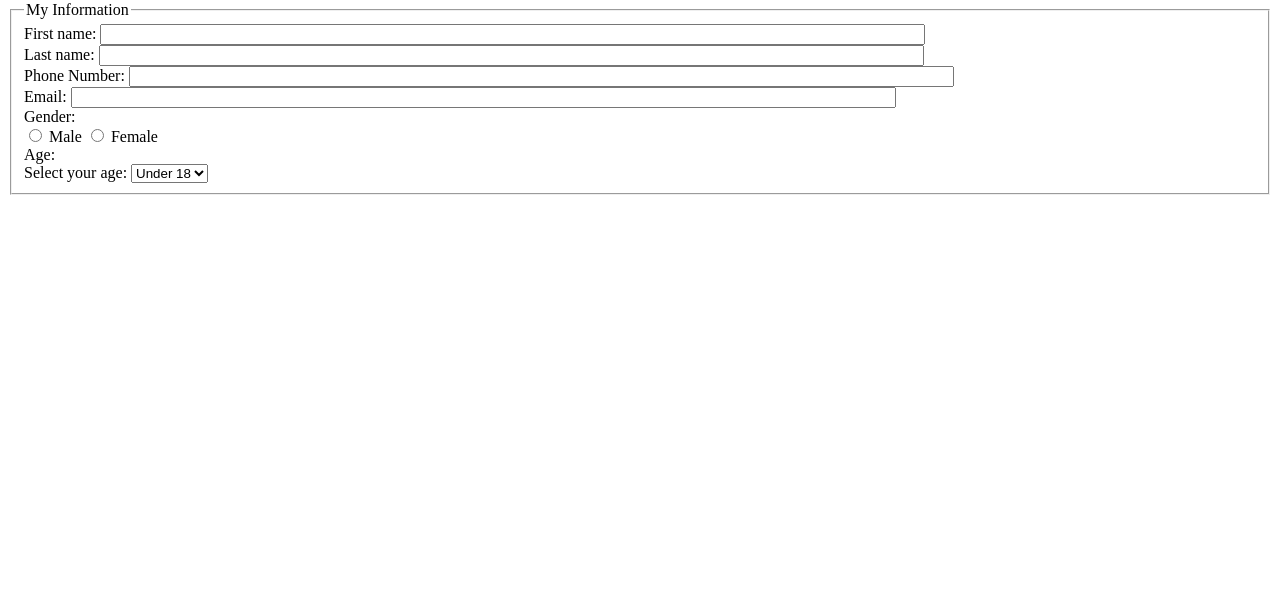
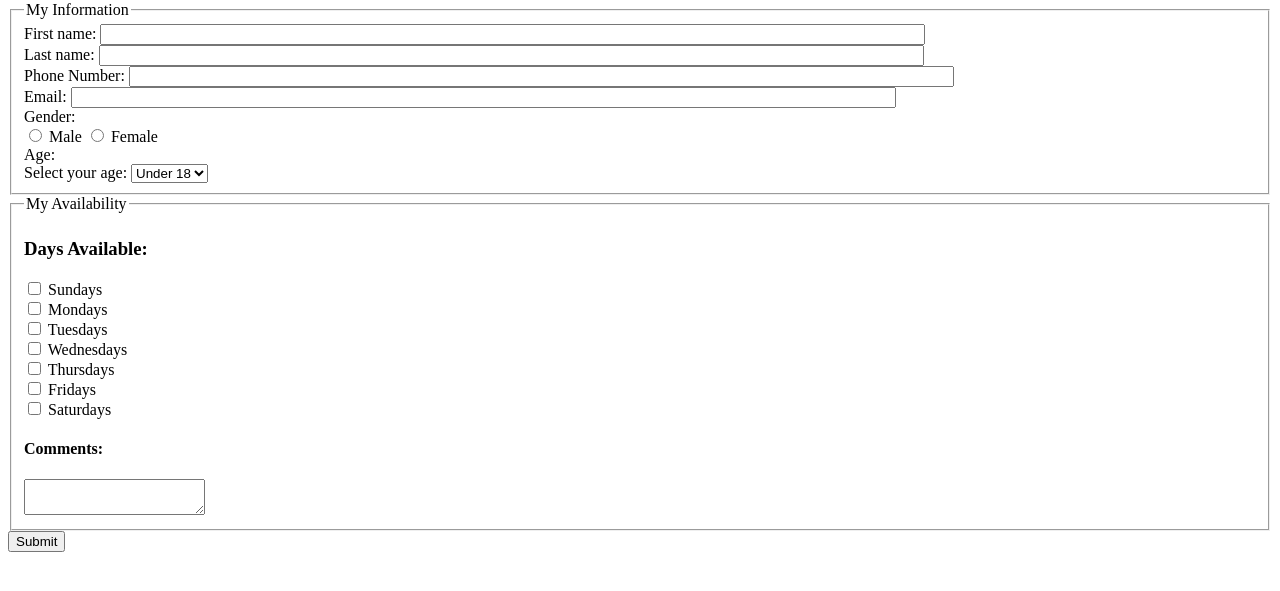
Before and after one commit to Vetrix21/webdev_lab5, a plain HTML site: page index.html in a window 1280 px wide. Shown: the part 79-670 px from the top of the page. Drawn offline with Linux system fonts and the light colour scheme.

Commit message:
created availability tab, added hidden value and submit button

```diff
--- a/index.html
+++ b/index.html
@@ -45,6 +45,42 @@
           </select>
         </div>
 			</fieldset>
+      <fieldset>
+        <legend>My Availability</legend>
+        <h3>Days Available:</h3>
+        <div>
+          <input type="checkbox" id="sundayCheck" name="Sundays" value="Sundays">
+          <label for="sundayCheck">Sundays</label>
+        </div>
+        <div>
+          <input type="checkbox" id="mondayCheck" name="Mondays" value="Mondays">
+          <label for="mondayCheck">Mondays</label>
+        </div>
+        <div>
+          <input type="checkbox" id="tuesdayCheck" name="Tuesdays" value="Tuesdays">
+          <label for="tuesdayCheck">Tuesdays</label>
+        </div>
+        <div>
+          <input type="checkbox" id="wednesdayCheck" name="Wednesdays" value="Wednesdays">
+          <label for="wednesdayCheck">Wednesdays</label>
+        </div>
+        <div>
+          <input type="checkbox" id="thursdayCheck" name="Thursdays" value="Thursdays">
+          <label for="thursdayCheck">Thursdays</label>
+        </div>
+        <div>
+          <input type="checkbox" id="fridayCheck" name="Fridays" value="Fridays">
+          <label for="fridayCheck">Fridays</label>
+        </div>
+        <div>
+          <input type="checkbox" id="saturdayCheck" name="Saturdays" value="Saturdays">
+          <label for="saturdayCheck">Saturdays</label>
+        </div>
+        <h4>Comments:</h4>
+        <textarea name="commentsField"></textarea>
+      </fieldset>
+      <input type="hidden" name="hiddenField" value="nWagner">
+      <input type="submit">
 		</form>
 	</body>
 </html>
```
